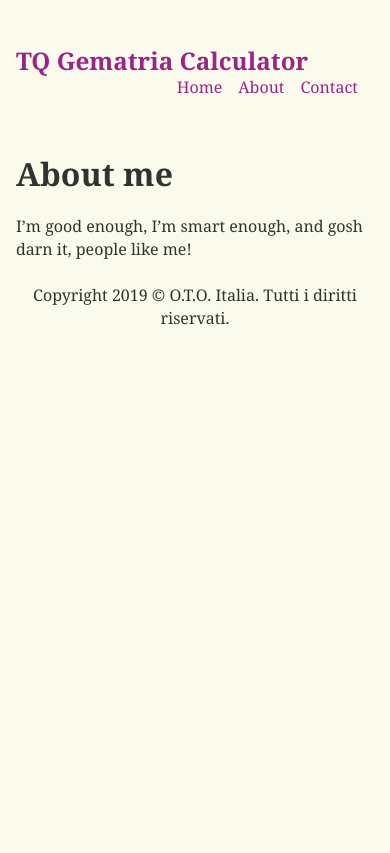
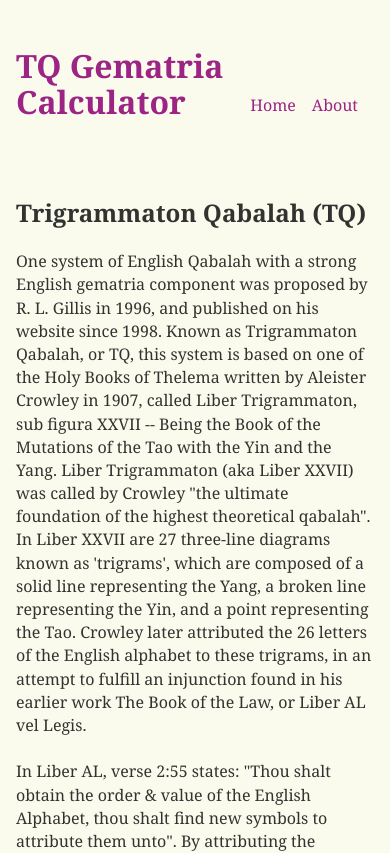
Before and after one commit to yuriceschin/GematriaCalculator, a Gatsby site: page /about in a window 390 px wide. Shown: the top 853 px of the page. Built offline with nearby package versions, Linux system fonts and the light colour scheme; Gatsby itself is replaced by a stand-in of ours; what typography-theme-twin-peaks would draw is missing.

Commit message:
Divided pages and correct style in mobile version

```diff
--- a/src/components/layout.css
+++ b/src/components/layout.css
@@ -25,16 +25,17 @@
 header a#title:hover{
 	text-decoration: none;
 }
-header h2{
+header h1{
 	display: inline;
 }
-ul{
+header ul{
 	list-style: none;
 	float: right;
 }
-li{
+header li{
 	display: inline-block;
 	margin-right: 1rem;
+	margin-top: 0.6rem;
 }
 blockquote{
 	border-left: 0.28125rem solid #9c2485 !important;
@@ -50,13 +51,14 @@
 }
 #calculator textarea{
 	font-size: 48px;
+	line-height: 48px;
 	width: 90%;
 	border: none;
 	color:hsla(0,0%,0%,0.9);
 	margin-bottom: 2.5rem;
 	background: none;
 	text-align: center;
-	max-height:350px;
+	max-height:290px;
     resize:none;
 }
 #calculator textarea:focus{
@@ -69,10 +71,11 @@
 }
 p.TQValues{
 	padding: 1rem;
-	border: 0.14rem solid #9c2485;
+	border-left: 0.28125rem solid #9c2485 !important;
 	font-weight: 600;
 	width: 100%;
 	text-align: justify-all;
+	word-spacing: 0.5rem;
 }
 
 /* Footer */
--- a/src/components/layout.js
+++ b/src/components/layout.js
@@ -12,12 +12,12 @@
   <div>
   	<header>
       <Link to="/" id="title">
-        <h2>TQ Gematria Calculator</h2>
+        <h1>TQ Gematria Calculator</h1>
       </Link>
       <ul>
         <ListLink to="/">Home</ListLink>
         <ListLink to="/about/">About</ListLink>
-        <ListLink to="/contact/">Contact</ListLink>
+        {/* <ListLink to="/contact/">Contact</ListLink> */}
       </ul>
     </header>
 
--- a/src/pages/about.js
+++ b/src/pages/about.js
@@ -3,7 +3,16 @@
 
 export default () => (
   <Layout>
-    <h1>About me</h1>
-    <p>I’m good enough, I’m smart enough, and gosh darn it, people like me!</p>
+
+    <h2>Trigrammaton Qabalah (TQ)</h2>
+    <p>One system of English Qabalah with a strong English gematria component was proposed by R. L. Gillis in 1996, and published on his website since 1998. Known as Trigrammaton Qabalah, or TQ, this system is based on one of the Holy Books of Thelema written by Aleister Crowley in 1907, called Liber Trigrammaton, sub figura XXVII -- Being the Book of the Mutations of the Tao with the Yin and the Yang. Liber Trigrammaton (aka Liber XXVII) was called by Crowley "the ultimate foundation of the highest theoretical qabalah". In Liber XXVII are 27 three-line diagrams known as 'trigrams', which are composed of a solid line representing the Yang, a broken line representing the Yin, and a point representing the Tao. Crowley later attributed the 26 letters of the English alphabet to these trigrams, in an attempt to fulfill an injunction found in his earlier work The Book of the Law, or Liber AL vel Legis.<br/>
+    <br/>
+	In Liber AL, verse 2:55 states: "Thou shalt obtain the order & value of the English Alphabet, thou shalt find new symbols to attribute them unto". By attributing the English alphabet to the trigrams of his later work, Crowley considered this verse to be fulfilled, as noted in his "Old Comment" to The Book of the Law. The TQ is an extension of Crowley's work with Liber Trigrammaton. By considering the numerical value of the 27 trigrams as expressions in Base 3, (or ternary), and then transferring those values to the letters attributed by Crowley to the trigrams, a system of English gematria is created. Further use is made of the trigrams to create a true qabalah in the sense of the definition provided by Jake Stratton-Kent above. In the TQ, correspondences are created with all the major forms of divination such as I Ching, tarot and runes, as well as Greek and Hebrew alphabets, the qabalistic Tree of Life, Western and Vedic astrology, magic squares, and the Platonic solids of geometry. A primary feature of this qabalah is a new understanding of the Cube of Space and its 26 components of edges, faces and vertices, which equal the number of Roman script letters used in the English alphabet.
+	</p>
+
+	<a href="https://en.wikipedia.org/wiki/English_Qabalah#Trigrammaton_Qabalah_(TQ)">
+		<blockquote cite="https://en.wikipedia.org/wiki/English_Qabalah#Trigrammaton_Qabalah_(TQ)">Wikipedia</blockquote>
+	</a>
+
   </Layout>
 )
```
Also changed, not shown: package.json (+4 -5 lines), src/pages/index.js (+0 -9 lines), 2 other files.
